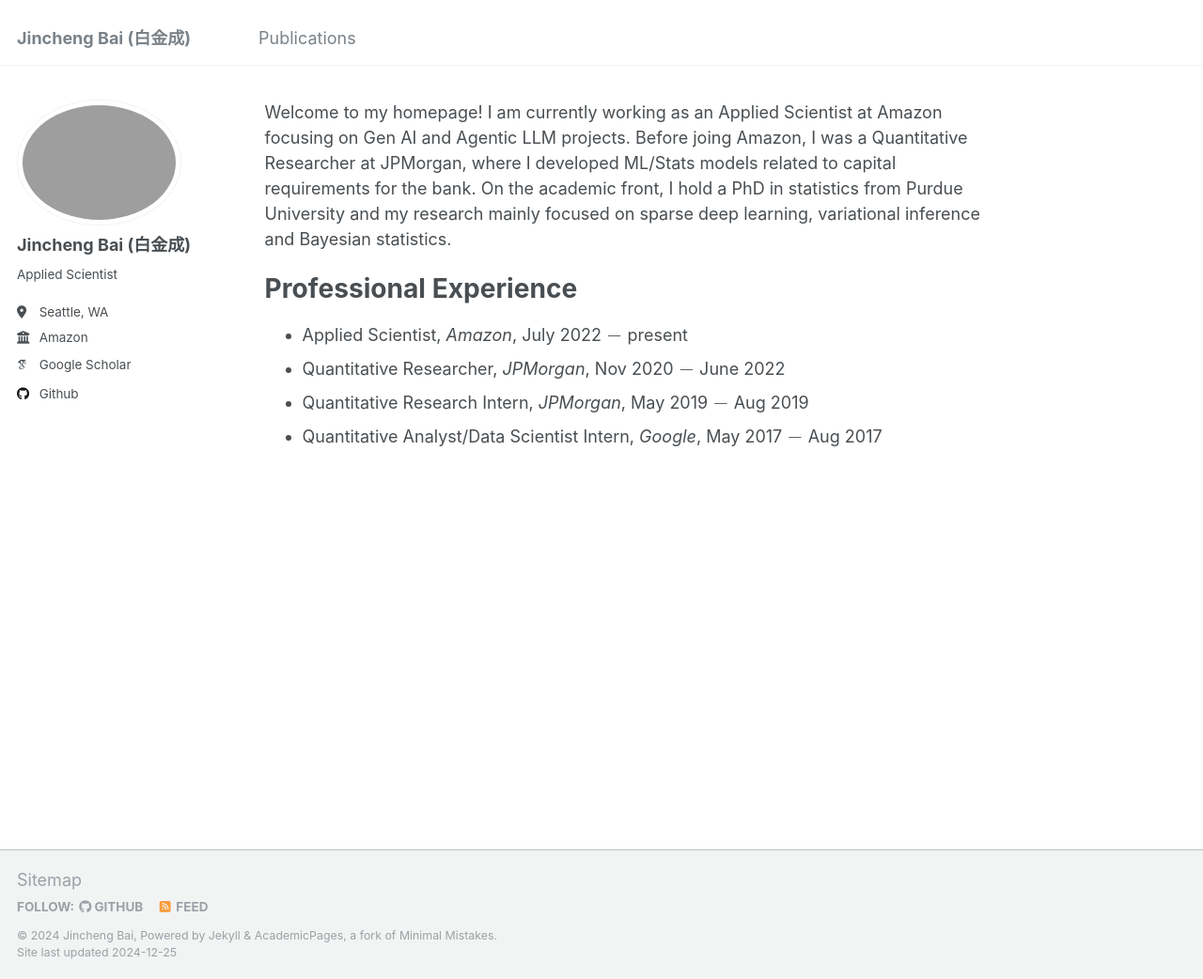
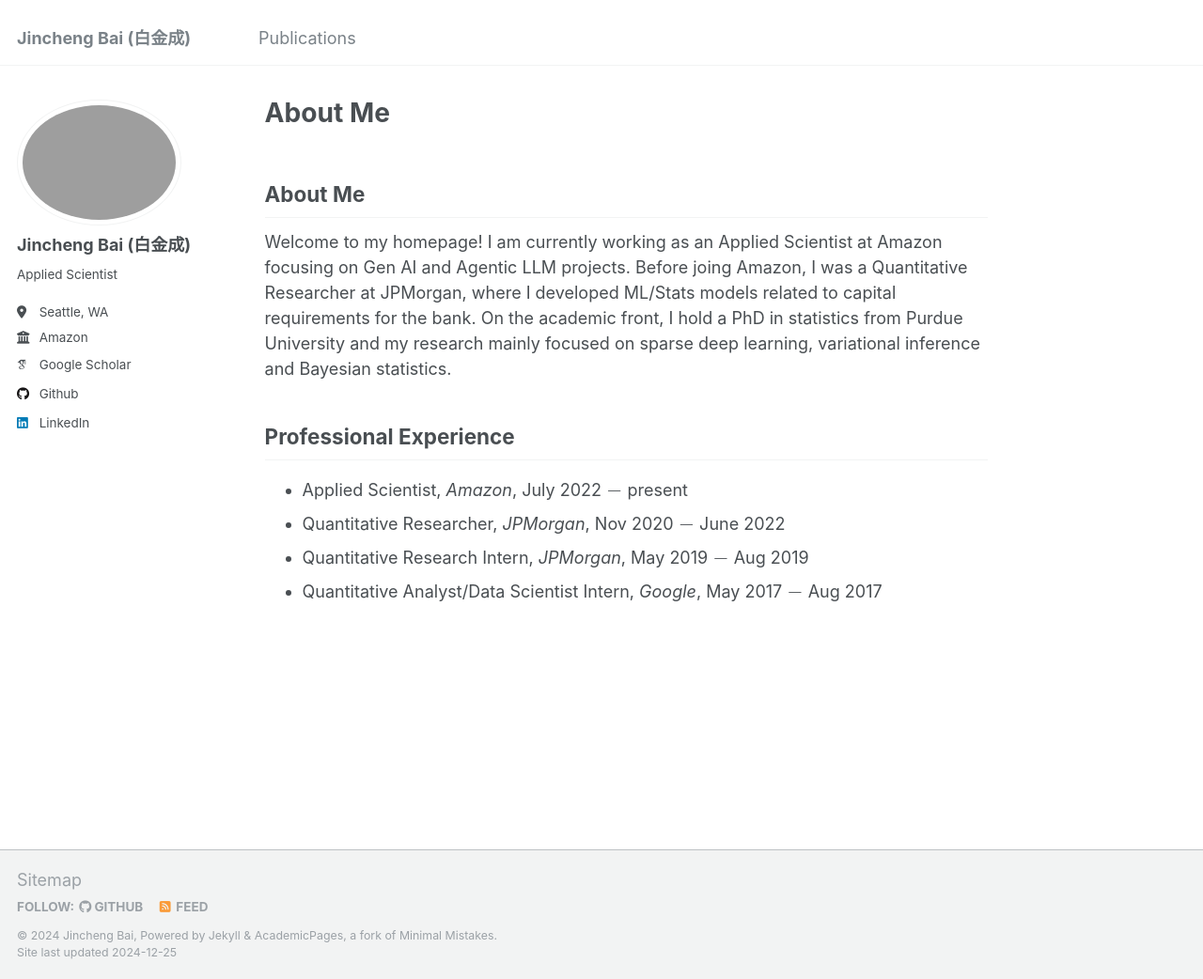
Before and after one commit to JinchengBai/JinchengBai.github.io, a Jekyll site: the page built from _pages/about.md, in a window 1280 px wide and 1042 px high. Shown: the whole window at 94% size. Built offline with Jekyll 4.4.1, drawn with Linux system fonts in a browser that asks for light colours; some web fonts are replaced; our own code applies the rules of GitHub Pages for plain Markdown files; part of the change alters nothing that is shown.

Commit message:
Add linkedin

```diff
--- a/_config.yml
+++ b/_config.yml
@@ -58,7 +58,7 @@ author:
   keybase          : # Username
   instagram        : # Username
   lastfm           : # Username
-  linkedin         : # Username
+  linkedin         : "https://www.linkedin.com/in/jincheng-bai-39445a6b/"
   mastodon         : # URL
   medium           : # URL
   pinterest        : # Username
--- a/_pages/about.md
+++ b/_pages/about.md
@@ -7,12 +7,13 @@ redirect_from:
   - /about.html
 ---
 
-
+About Me
+------
 Welcome to my homepage! I am currently working as an Applied Scientist at Amazon focusing on Gen AI and Agentic LLM projects. Before joing Amazon, I was a Quantitative Researcher at JPMorgan, where I developed ML/Stats models related to capital requirements for the bank. On the academic front, I hold a PhD in statistics from Purdue University and my research mainly focused on sparse deep learning, variational inference and Bayesian statistics.
 
 
 Professional Experience
-======
+------
 - Applied Scientist, _Amazon_, July 2022 $$-$$ present
 - Quantitative Researcher, _JPMorgan_, Nov 2020 $$-$$ June 2022
 - Quantitative Research Intern, _JPMorgan_, May 2019 $$-$$ Aug 2019
```
